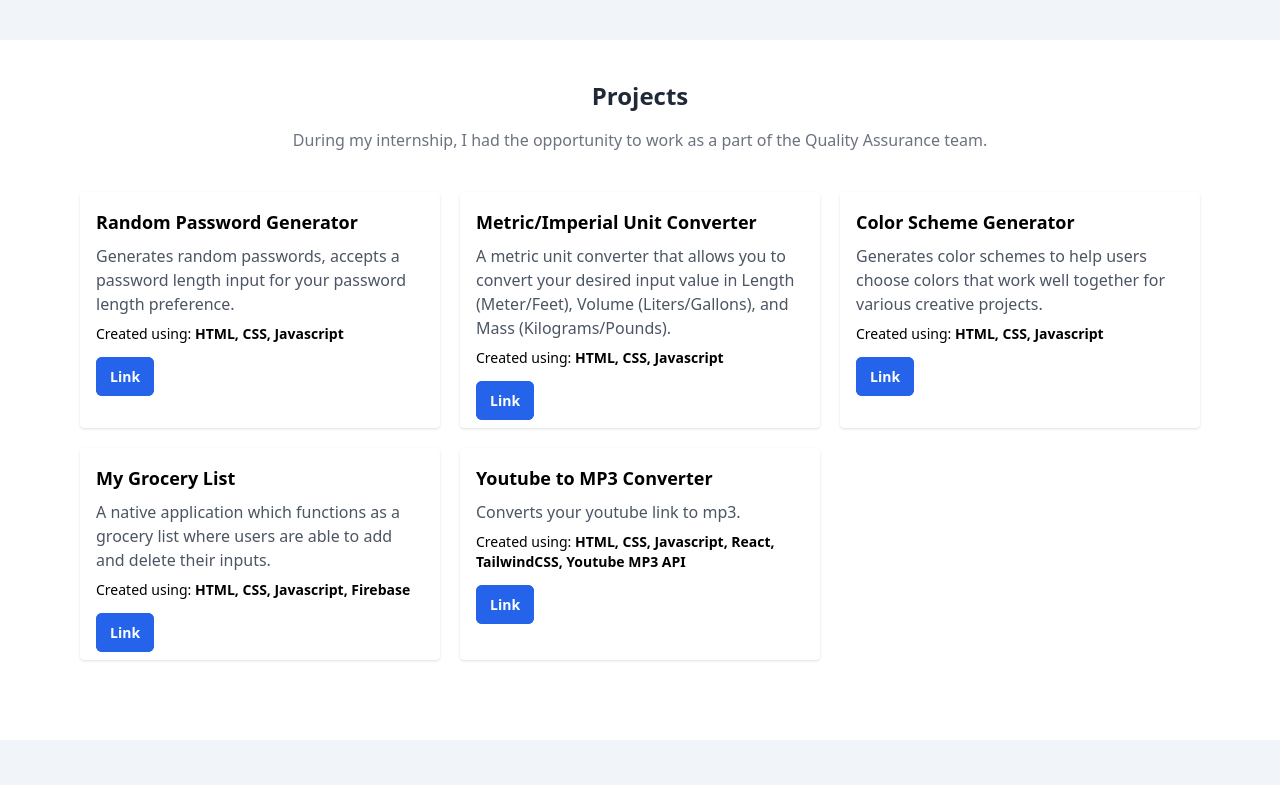
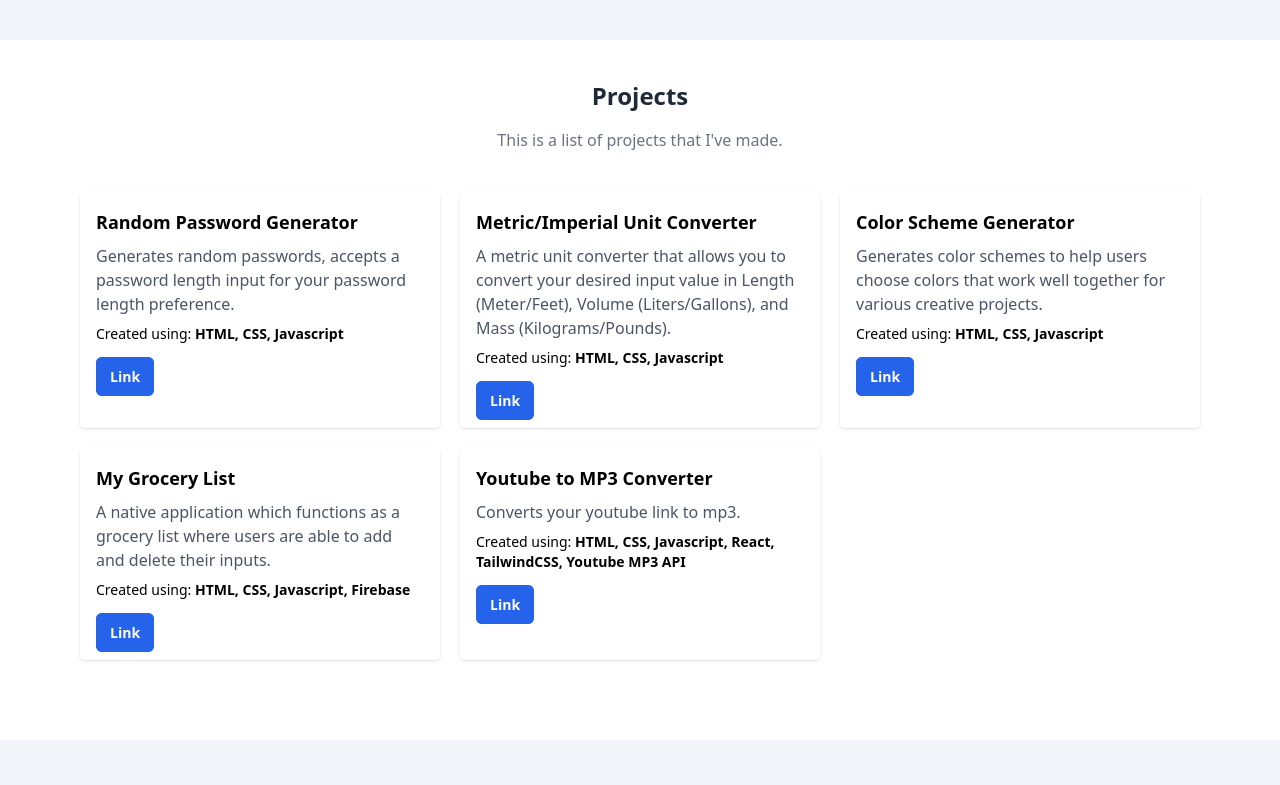
Before and after one commit to gerardnicolas/ispract-portfolio, a React (Vite) app: page / in a window 1280 px wide. Shown: the part 1228-2013 px from the top of the page. Built offline with nearby package versions, Linux system fonts and the light colour scheme.

Commit message:
minor ui fixes

```diff
--- a/src/components/AcadWork.jsx
+++ b/src/components/AcadWork.jsx
@@ -46,7 +46,7 @@ const AcadWork = () => {
     return (
         <div className="flex-col p-10">
             <h1 className="text-center text-xl font-semibold capitalize text-gray-800 dark:text-white lg:text-2xl md:text-xl">Projects</h1>
-            <p className="mt-4 text-center text-gray-500 dark:text-gray-300 lg:text-base">During my internship, I had the opportunity to work as a part of the Quality Assurance team.</p>
+            <p className="mt-4 text-center text-gray-500 dark:text-gray-300 lg:text-base">{`This is a list of projects that I've made.`}</p>
             <div className="grid grid-cols-1 sm:grid-cols-1 md:grid-cols-3 lg:grid-cols-3 gap-5 p-10">
                 {projects.map((project) => (
                 <div key={project.id} className="bg-white p-4 rounded shadow">
--- a/src/components/Nav.jsx
+++ b/src/components/Nav.jsx
@@ -3,7 +3,7 @@ import React from 'react';
 function Nav () {
     return (
         <div className='flex p-4 bg-tw-blue font-inter text-white justify-between text-base'>
-            <p className='flex text-lg items-center font-semibold'>ged.dev</p>
+            <p className='flex text-lg items-center font-semibold select-none'>ged.dev</p>
             <div className='flex items-center'>
                 <a href="https://www.linkedin.com/in/gerard-nicolas-4287531a0/" target="_blank" rel='noreferrer' className='text-xs'>
                     <img src="/assets/linkedin-logo.webp" alt="LinkedIn Logo" className="w-8"/>
--- a/src/components/Reflection.jsx
+++ b/src/components/Reflection.jsx
@@ -29,7 +29,7 @@ const Reflection = () => {
             <h1 className="text-center text-xl font-semibold capitalize text-gray-800 dark:text-white lg:text-2xl md:text-xl">Reflection</h1>
             <p className="mt-4 text-center text-gray-500 dark:text-gray-300 lg:text-base mb-10">My lessons that I will truly cherish and remember.</p>
 
-            <div className="grid grid-cols-1 md:grid-cols-2 lg:grid-cols-4 gap-4">
+            <div className="grid grid-cols-1 md:grid-cols-2 lg:grid-cols-4 gap-4 mb-5">
                 {reflections.map((reflection) => (
                     <div key={reflection.id} className='p-4 rounded shadow bg-slate-50'>
                     <h1 className='text-lg font-semibold'>{reflection.title}</h1>
```
